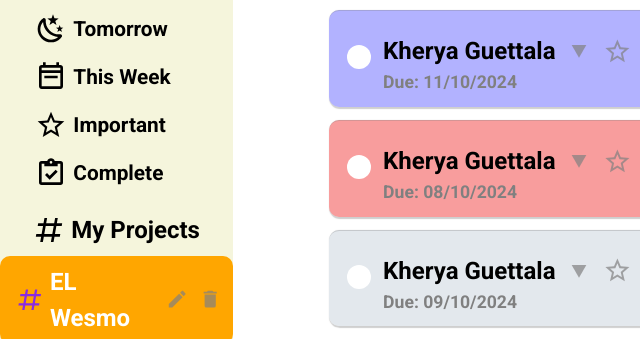
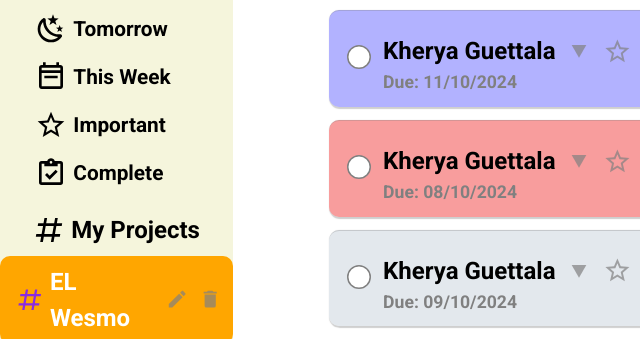
Before and after one commit to 3antozz/Todo-List, a website built with webpack: page src/template.html in a window 1280 px wide. Shown: the part 182-521 px from the top of the page, 0-640 px from the left. Built offline with nearby package versions, Linux system fonts and the light colour scheme.

Commit message:
fix checkmark on checkboxes

```diff
--- a/src/styles.css
+++ b/src/styles.css
@@ -700,12 +700,14 @@
     aspect-ratio: 1/1;
     border-radius: 50%;
     position: relatve;
+    border: 1px solid grey;
   }
 
 
   input[type="checkbox"]::before {
     display: block;
     content: "✔";
+    font-size: 1.2rem;
     color: green;
     width: 100%;
     height: 100%;
@@ -713,6 +715,7 @@
     visibility: hidden;
     position: relative;
     bottom: 40%;
+    right: 5%;
   }
 
   input[type="checkbox"]:checked::before {
```
